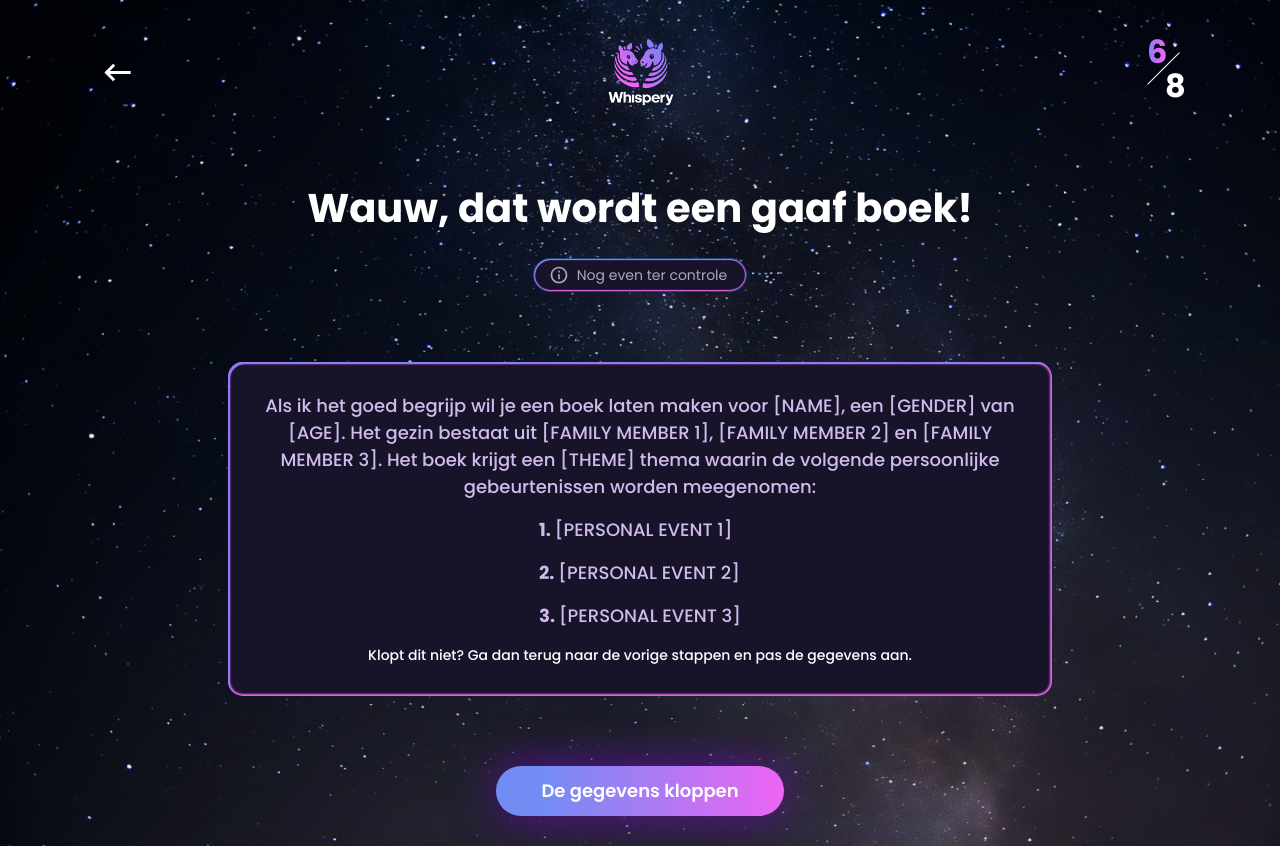
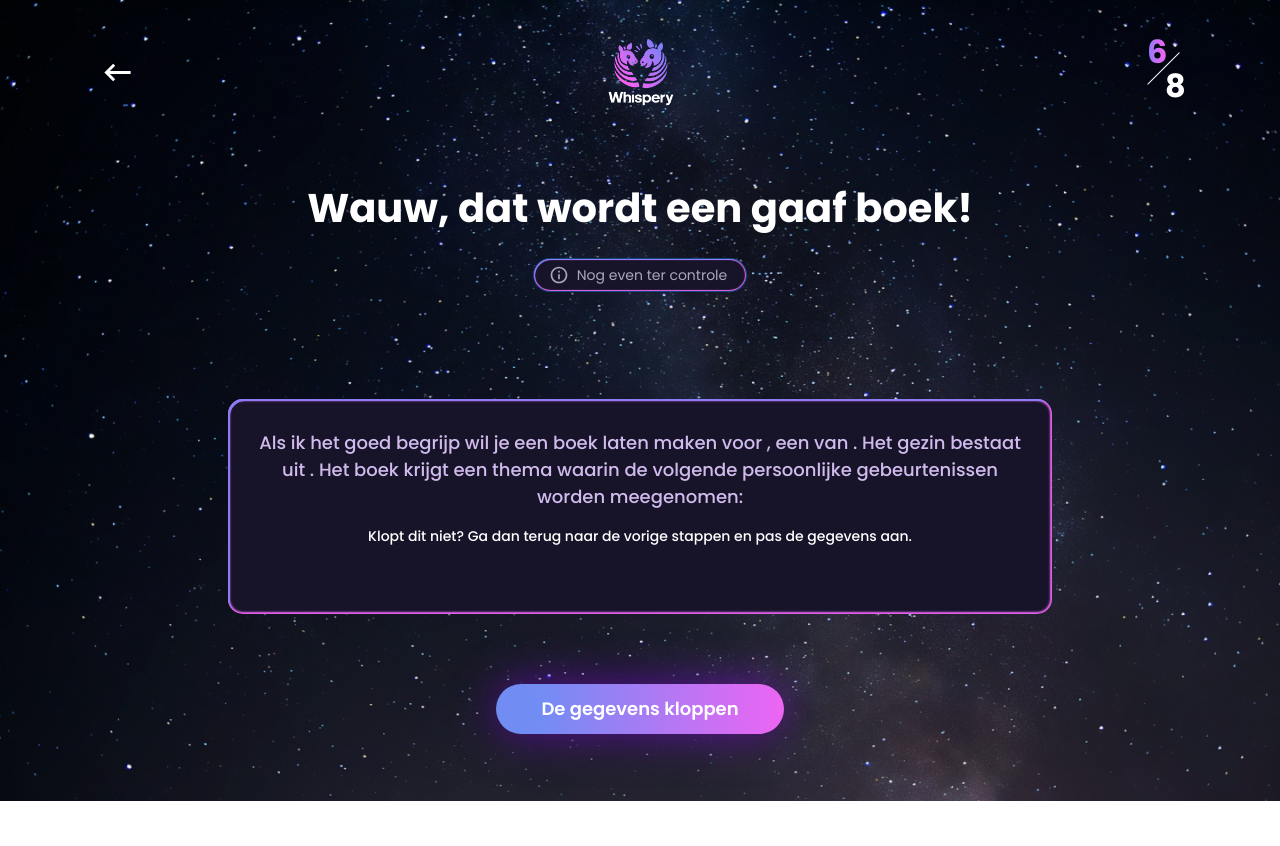
Before and after one commit to ZeenatLawal/whispery, a React (Create React App) app: page /summary in a window 1280 px wide. After the commit the page ends 801 px from the top, so only its background shows below. Built offline with nearby package versions, Linux system fonts and the light colour scheme.

Commit message:
Use context to keep track of data

```diff
--- a/src/Pages/BookOwner.tsx
+++ b/src/Pages/BookOwner.tsx
@@ -8,24 +8,18 @@ import {
   MenuItem,
   Chip,
 } from "@mui/material";
-import { useState } from "react";
+import { useContext } from "react";
 import ownerImg from "../assets/ownerImg.png";
 import { Header } from "../components/Header";
 import { ContinueButton } from "../components/ContinueButton";
 import { PageTitle } from "../components/PageTitle";
+import { BookContext } from "../contexts/BookContext";
 
 export function BookOwner() {
   const theme = useTheme();
   const isSmallScreen = useMediaQuery(theme.breakpoints.down("md"));
   const isMidScreen = useMediaQuery(theme.breakpoints.between("sm", "md"));
-  const [firstName, setFirstName] = useState("");
-  const [age, setAge] = useState("");
-  const [gender, setGender] = useState("");
-  const [skinColor, setSkinColor] = useState("");
-  const [hairStyle, setHairStyle] = useState("");
-  const [hairColor, setHairColor] = useState("");
-  const [eyeColor, setEyeColor] = useState("");
-  const [glasses, setGlasses] = useState("");
+  const { bookData, handleBookData } = useContext(BookContext);
 
   const menuItemStyle = {
     MenuProps: {
@@ -75,8 +69,10 @@ export function BookOwner() {
                     id="first-name"
                     placeholder="Bijv. Isabel"
                     fullWidth
-                    value={firstName}
-                    onChange={(e) => setFirstName(e.target.value)}
+                    value={bookData.firstName}
+                    onChange={(e) => {
+                      handleBookData("firstName", e.target.value);
+                    }}
                   />
                 </Grid>
 
@@ -87,8 +83,10 @@ export function BookOwner() {
                     fullWidth
                     displayEmpty
                     inputProps={menuItemStyle}
-                    value={age}
-                    onChange={(e) => setAge(e.target.value)}
+                    value={bookData.age}
+                    onChange={(e) => {
+                      handleBookData("age", e.target.value);
+                    }}
                     renderValue={(selected) => {
                       if (selected === "") {
                         return "Bijv. 8 jaar";
@@ -112,8 +110,10 @@ export function BookOwner() {
                       fullWidth
                       displayEmpty
                       inputProps={menuItemStyle}
-                      value={gender}
-                      onChange={(e) => setGender(e.target.value)}
+                      value={bookData.gender}
+                      onChange={(e) => {
+                        handleBookData("gender", e.target.value);
+                      }}
                       renderValue={(selected) => {
                         if (selected === "") {
                           return "Bijv. Meisje";
@@ -133,8 +133,10 @@ export function BookOwner() {
                       fullWidth
                       displayEmpty
                       inputProps={menuItemStyle}
-                      value={skinColor}
-                      onChange={(e) => setSkinColor(e.target.value)}
+                      value={bookData.skinColor}
+                      onChange={(e) => {
+                        handleBookData("skinColor", e.target.value);
+                      }}
                       renderValue={(selected) => {
                         if (selected === "") {
                           return "Bijv. Licht";
@@ -184,8 +186,10 @@ export function BookOwner() {
                       fullWidth
                       displayEmpty
                       inputProps={menuItemStyle}
-                      value={hairStyle}
-                      onChange={(e) => setHairStyle(e.target.value)}
+                      value={bookData.hairStyle}
+                      onChange={(e) => {
+                        handleBookData("hairStyle", e.target.value);
+                      }}
                       renderValue={(selected) => {
                         if (selected === "") {
                           return "Bijv. Kort, krullend haar";
@@ -222,8 +226,10 @@ export function BookOwner() {
                       fullWidth
                       displayEmpty
                       inputProps={menuItemStyle}
-                      value={hairColor}
-                      onChange={(e) => setHairColor(e.target.value)}
+                      value={bookData.hairColor}
+                      onChange={(e) => {
+                        handleBookData("hairColor", e.target.value);
+                      }}
                       renderValue={(selected) => {
                         if (selected === "") {
                           return "Bijv. Bruin";
@@ -283,8 +289,10 @@ export function BookOwner() {
                       fullWidth
                       displayEmpty
                       inputProps={menuItemStyle}
-                      value={eyeColor}
-                      onChange={(e) => setEyeColor(e.target.value)}
+                      value={bookData.eyeColor}
+                      onChange={(e) => {
+                        handleBookData("eyeColor", e.target.value);
+                      }}
                       renderValue={(selected) => {
                         if (selected === "") {
                           return "Bijv. Bruin";
@@ -332,8 +340,10 @@ export function BookOwner() {
                       fullWidth
                       displayEmpty
                       inputProps={menuItemStyle}
-                      value={glasses}
-                      onChange={(e) => setGlasses(e.target.value)}
+                      value={bookData.glasses}
+                      onChange={(e) => {
+                        handleBookData("glasses", e.target.value);
+                      }}
                       renderValue={(selected) => {
                         if (selected === "") {
                           return "Bijv. Ja";
--- a/src/Pages/ChooseTheme.tsx
+++ b/src/Pages/ChooseTheme.tsx
@@ -6,7 +6,7 @@ import {
   Card,
   IconButton,
 } from "@mui/material";
-import { useEffect, useRef, useState } from "react";
+import { useContext, useEffect, useRef, useState } from "react";
 import { Header } from "../components/Header";
 import { ContinueButton } from "../components/ContinueButton";
 import { PageTitle } from "../components/PageTitle";
@@ -29,6 +29,7 @@ import Castles from "../assets/castles.png";
 import CandyWorld from "../assets/candyWorld.png";
 import MagicSchool from "../assets/magicSchool.png";
 import WildWest from "../assets/wildWest.png";
+import { BookContext } from "../contexts/BookContext";
 
 const images = [
   { caption: "Jungle", value: "Jungle", img: Jungle },
@@ -54,6 +55,7 @@ export function ChooseTheme() {
   const isSmallScreen = useMediaQuery(theme.breakpoints.down("md"));
   const [activeIndex, setActiveIndex] = useState(0);
   const containerRef = useRef<HTMLDivElement>(null);
+  const { bookData, handleBookData } = useContext(BookContext);
 
   const iconStyle = {
     border: "1px solid",
@@ -64,6 +66,13 @@ export function ChooseTheme() {
     color: "#C665F3",
     "&:disabled": { color: "#25234B", borderColor: "#3C4C6C" },
   };
+
+  useEffect(() => {
+    const getThemeIndex = images.findIndex(
+      (img) => img.caption === bookData.theme
+    );
+    setActiveIndex(getThemeIndex);
+  }, []);
 
   useEffect(() => {
     // Scroll to the active theme when it changes
@@ -198,6 +207,7 @@ export function ChooseTheme() {
           path="/message"
           onClick={async () => {
             //send theme: images[activeIndex].value
+            handleBookData("theme", images[activeIndex].caption);
           }}
         />
       </Grid>
--- a/src/Pages/FamilyMembers.tsx
+++ b/src/Pages/FamilyMembers.tsx
@@ -1,4 +1,4 @@
-import { useState } from "react";
+import { useContext, useState } from "react";
 import {
   Grid,
   Button,
@@ -13,11 +13,12 @@ import { Header } from "../components/Header";
 import { ContinueButton } from "../components/ContinueButton";
 import AddIcon from "@mui/icons-material/Add";
 import { PageTitle } from "../components/PageTitle";
+import { BookContext } from "../contexts/BookContext";
 
 export function FamilyMembers() {
   const isSmallest = useMediaQuery("(max-width: 380px)");
   const [member, setMember] = useState("");
-  const [family, setFamily] = useState<string[]>([]);
+  const { familyMembers, setFamilyMembers } = useContext(BookContext);
 
   return (
     <Header pageNumber={2} path="/">
@@ -48,7 +49,7 @@ export function FamilyMembers() {
           }}
         >
           <InputLabel htmlFor="first-member">
-            Gezinslid {family.length + 1}
+            Gezinslid {familyMembers.length + 1}
           </InputLabel>
           <TextField
             id="first-member"
@@ -70,13 +71,7 @@ export function FamilyMembers() {
             }}
             startIcon={<AddIcon sx={{ color: "#C665F3" }} fontSize="large" />}
             onClick={() => {
-              setFamily((prevFamily) => {
-                if (prevFamily.includes(member)) {
-                  return prevFamily;
-                } else {
-                  return [...prevFamily, member];
-                }
-              });
+              setFamilyMembers(member);
               setMember("");
             }}
           >
@@ -94,7 +89,7 @@ export function FamilyMembers() {
           </Button>
         </Grid>
 
-        {family.length > 0 && (
+        {familyMembers.length > 0 && (
           <div
             style={{
               padding: "25px 40px",
@@ -105,7 +100,7 @@ export function FamilyMembers() {
             }}
           >
             <List component="ol">
-              {family.map((fam, index) => (
+              {familyMembers.map((fam, index) => (
                 <ListItem key={index} component="li">
                   <Typography>
                     <strong>{index + 1}. </strong> {fam}
--- a/src/Pages/PersonalEvents.tsx
+++ b/src/Pages/PersonalEvents.tsx
@@ -8,17 +8,18 @@ import {
   ListItem,
   Typography,
 } from "@mui/material";
-import { useState } from "react";
+import { useContext, useState } from "react";
 import { Header } from "../components/Header";
 import { ContinueButton } from "../components/ContinueButton";
 import InfoOutlinedIcon from "@mui/icons-material/InfoOutlined";
 import AddIcon from "@mui/icons-material/Add";
 import { PageTitle } from "../components/PageTitle";
+import { BookContext } from "../contexts/BookContext";
 
 export function PersonalEvents() {
   const isSmallest = useMediaQuery("(max-width: 380px)");
-  const [personalEvent, setPersonalEvent] = useState("");
-  const [allEvents, setAllEvents] = useState<string[]>([]);
+  const [event, setEvent] = useState("");
+  const { personalEvents, setPersonalEvents } = useContext(BookContext);
 
   return (
     <Header pageNumber={3} path="/members">
@@ -64,14 +65,14 @@ export function PersonalEvents() {
           }}
         >
           <InputLabel htmlFor="add-event">
-            Gebeurtenis {allEvents.length + 1}
+            Gebeurtenis {personalEvents.length + 1}
           </InputLabel>
           <TextField
             id="add-event"
             placeholder="Bijv. Het gezin krijgt binnenkort een puppy"
             fullWidth
-            value={personalEvent}
-            onChange={(e) => setPersonalEvent(e.target.value)}
+            value={event}
+            onChange={(e) => setEvent(e.target.value)}
           />
         </Grid>
 
@@ -88,16 +89,10 @@ export function PersonalEvents() {
             }}
             startIcon={<AddIcon sx={{ color: "#C665F3" }} fontSize="large" />}
             onClick={() => {
-              setAllEvents((prevEvent) => {
-                if (prevEvent.includes(personalEvent)) {
-                  return prevEvent;
-                } else {
-                  return [...prevEvent, personalEvent];
-                }
-              });
-              setPersonalEvent("");
+              setPersonalEvents(event);
+              setEvent("");
             }}
-            disabled={allEvents.length === 3}
+            disabled={personalEvents.length === 3}
           >
             <div
               style={{
@@ -113,7 +108,7 @@ export function PersonalEvents() {
           </Button>
         </Grid>
 
-        {allEvents.length > 0 && (
+        {personalEvents.length > 0 && (
           <div
             style={{
               padding: "25px 40px",
@@ -124,7 +119,7 @@ export function PersonalEvents() {
             }}
           >
             <List component="ol">
-              {allEvents.map((event, index) => (
+              {personalEvents.map((event, index) => (
                 <ListItem key={index} component="li">
                   <Typography>
                     <strong>{index + 1}. </strong> {event}
--- a/src/Pages/PersonalMessage.tsx
+++ b/src/Pages/PersonalMessage.tsx
@@ -9,12 +9,13 @@ import InfoOutlined from "@mui/icons-material/InfoOutlined";
 import { Header } from "../components/Header";
 import { ContinueButton } from "../components/ContinueButton";
 import { PageTitle } from "../components/PageTitle";
-import { useState } from "react";
+import { useContext } from "react";
+import { BookContext } from "../contexts/BookContext";
 
 export function PersonalMessage() {
   const theme = useTheme();
   const isSmallScreen = useMediaQuery(theme.breakpoints.down("md"));
-  const [personalMessage, setPersonalMessage] = useState("");
+  const { bookData, handleBookData } = useContext(BookContext);
 
   return (
     <Header pageNumber={5} path="/themes">
@@ -71,12 +72,12 @@ export function PersonalMessage() {
                 : `Lorem ipsum dolor sit amet, consectetur adipiscing elit. Integer arcu erat, elementum vitae laoreet finibus, sagittis vel leo. Nam facilisis magna ligula, ut blandit ipsum ornare id. Integer ornare enim a massa elementum malesuada.
             Vivamus augue ipsum, hendrerit et neque sed, tincidunt dapibus ante. Nulla vitae ante volutpat ex dictum eleifend volutpat in velit. Ut non enim vel orci condimentum blandit sit amet sed nunc. Donec tincidunt vehicula finibus.`
             }
-            value={personalMessage}
+            value={bookData.personalMsg}
             onChange={(e) => {
               const message = e.target.value;
               const wordCount = message.trim().split(/\s+/).length;
               if (wordCount <= 60) {
-                setPersonalMessage(message);
+                handleBookData("personalMsg", message);
               }
             }}
           />
--- a/src/Pages/Summary.tsx
+++ b/src/Pages/Summary.tsx
@@ -10,16 +10,25 @@ import { Header } from "../components/Header";
 import { PageTitle } from "../components/PageTitle";
 import InfoOutlined from "@mui/icons-material/InfoOutlined";
 import { useNavigate } from "react-router-dom";
+import { useContext } from "react";
+import { BookContext } from "../contexts/BookContext";
 
 export function Summary() {
   const navigate = useNavigate();
   const isSmallest = useMediaQuery("(max-width: 380px)");
+  const { bookData, familyMembers, personalEvents } = useContext(BookContext);
 
   const textStyle = {
     color: "#D1BBED",
     fontWeight: 500,
     fontSize: "18px",
   };
+
+  let familySentence = "Het gezin bestaat uit " + familyMembers.join(", ");
+
+  if (familyMembers.length > 1) {
+    familySentence = familySentence.replace(/,([^,]*)$/, " en$1");
+  }
 
   return (
     <Header pageNumber={6} path="/message">
@@ -64,30 +73,21 @@ export function Summary() {
           }}
         >
           <Typography style={textStyle}>
-            Als ik het goed begrijp wil je een boek laten maken voor [NAME], een
-            [GENDER] van [AGE]. Het gezin bestaat uit [FAMILY MEMBER 1], [FAMILY
-            MEMBER 2] en [FAMILY MEMBER 3]. Het boek krijgt een [THEME] thema
-            waarin de volgende persoonlijke gebeurtenissen worden meegenomen:
+            Als ik het goed begrijp wil je een boek laten maken voor{" "}
+            {bookData.firstName}, een
+            {bookData.gender} van {bookData.age}. {familySentence}. Het boek
+            krijgt een {bookData.theme} thema waarin de volgende persoonlijke
+            gebeurtenissen worden meegenomen:
           </Typography>
 
           <List>
-            <ListItem>
-              <Typography style={textStyle}>
-                <strong>1. </strong> [PERSONAL EVENT 1]
-              </Typography>
-            </ListItem>
-
-            <ListItem>
-              <Typography style={textStyle}>
-                <strong>2. </strong> [PERSONAL EVENT 2]
-              </Typography>
-            </ListItem>
-
-            <ListItem>
-              <Typography style={textStyle}>
-                <strong>3. </strong> [PERSONAL EVENT 3]
-              </Typography>
-            </ListItem>
+            {personalEvents.map((event, index) => (
+              <ListItem key={index}>
+                <Typography style={textStyle}>
+                  <strong>{index + 1}. </strong> {event}
+                </Typography>
+              </ListItem>
+            ))}
           </List>
 
           <Typography
```
